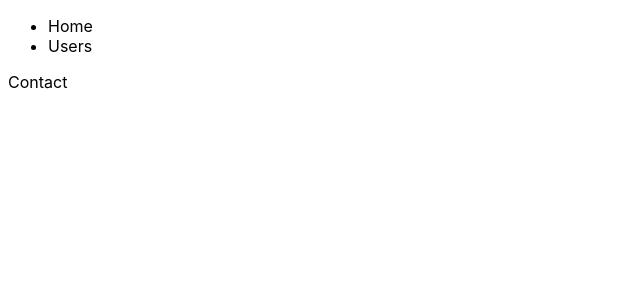
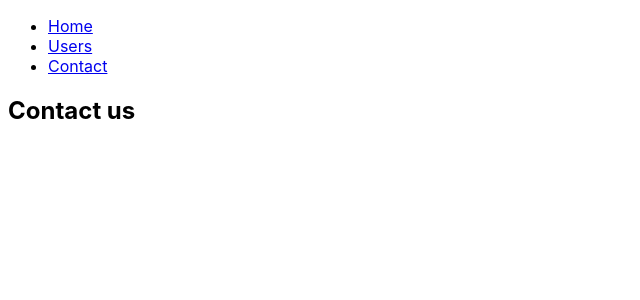
Before and after one commit to devgirlpro/react-router, a React (Create React App) app: page /contact in a window 1280 px wide. Shown: the top 300 px of the page, without its empty margins (0-640 px from the left). Built offline with nearby package versions, Linux system fonts and the light colour scheme.

Commit message:
build the navbar and making the link work

```diff
--- a/src/App.js
+++ b/src/App.js
@@ -1,5 +1,5 @@
 import './App.css';
-import Layout from './layout/Layout';
+import Navbar from './layout/Navbar';
 import Home from './pages/Home';
 import Users from './pages/Users';
 import Contact from './pages/Contact';
@@ -7,16 +7,16 @@ import { BrowserRouter, Routes, Route } from 'react-router-dom';
 
 function App() {
   return (
-    <Layout>
-      <BrowserRouter>
-      <Routes>
-        <Route path='/' element={<Home />} />
-        <Route path='/users' element={<Users />} />
-        <Route path='/contact' element={<Contact /> } />
-      </Routes>
-      </BrowserRouter>
-    </Layout>
-  )
+    <BrowserRouter>
+      <Navbar />
+        <Routes>
+          <Route path="/" element={<Home />} />
+          <Route path="/users" element={<Users />} />
+          <Route path="/contact" element={<Contact />} />
+        </Routes>
+
+    </BrowserRouter>
+  );
 }
 
 export default App;
--- a/src/layout/Layout.jsx
+++ /dev/null
@@ -1,16 +0,0 @@
-import React from 'react';
-
-const Layout = (props) => {
-  return (
-    <>
-      <ul>
-        <li>Home</li>
-        <li>Users</li>
-      </ul>
-
-      {props.children}
-    </>
-  );
-};
-
-export default Layout;
--- /dev/null
+++ b/src/layout/Navbar.jsx
@@ -0,0 +1,22 @@
+import React from 'react';
+import { Link } from 'react-router-dom';
+
+const Navbar = (props) => {
+  return (
+    <nav>
+      <ul>
+        <li>
+          <Link to="/">Home</Link>
+        </li>
+        <li>
+          <Link to="/users">Users</Link>
+        </li>
+        <li>
+          <Link to="/contact">Contact</Link>
+        </li>
+      </ul>
+    </nav>
+  );
+};
+
+export default Navbar;
--- a/src/pages/Contact.jsx
+++ b/src/pages/Contact.jsx
@@ -2,7 +2,7 @@ import React from 'react'
 
 const Contact = () => {
   return (
-    <div>Contact</div>
+    <h2>Contact us</h2>
   )
 }
 
--- a/src/pages/Home.jsx
+++ b/src/pages/Home.jsx
@@ -2,7 +2,7 @@ import React from 'react'
 
 const Home = () => {
   return (
-    <div>Home</div>
+    <h2>this is the Home Page</h2>
   )
 }
 
--- a/src/pages/Users.jsx
+++ b/src/pages/Users.jsx
@@ -2,7 +2,7 @@ import React from 'react'
 
 const Users = () => {
   return (
-    <div>Users</div>
+    <h2>Welcome to  Users page</h2>
   )
 }
 
```
Also changed, not shown: public/manifest.json.
